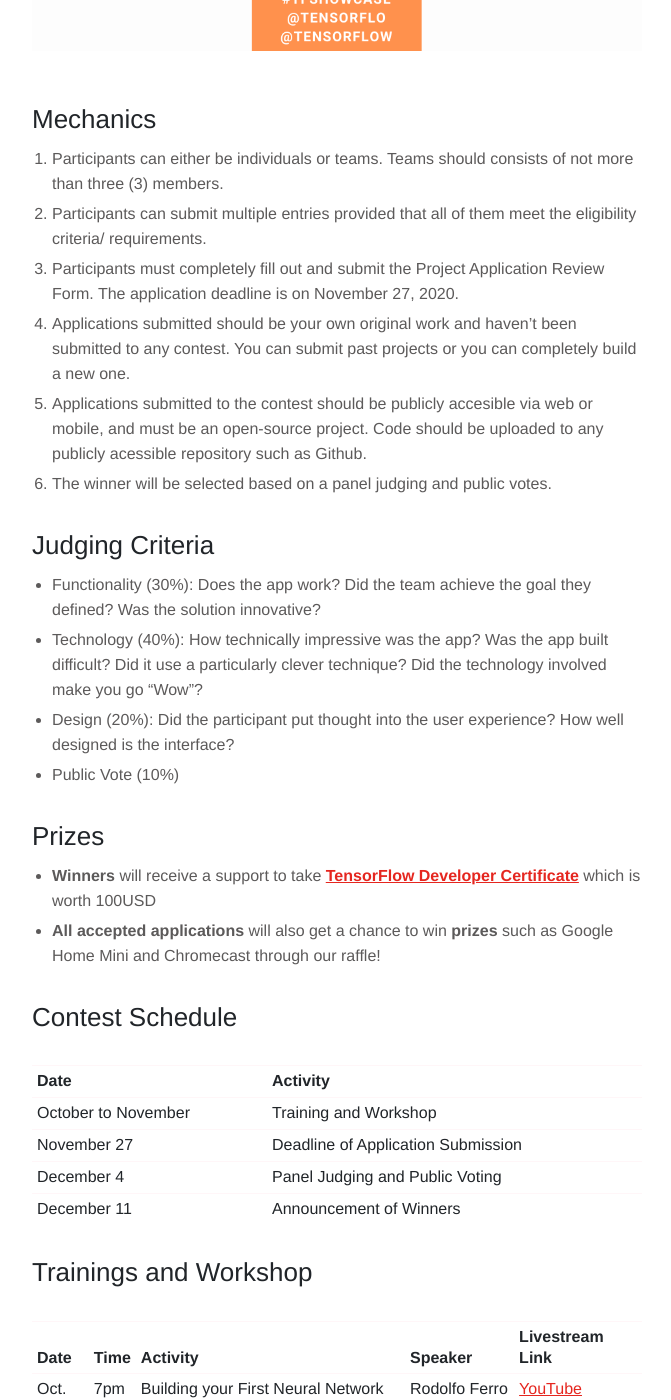
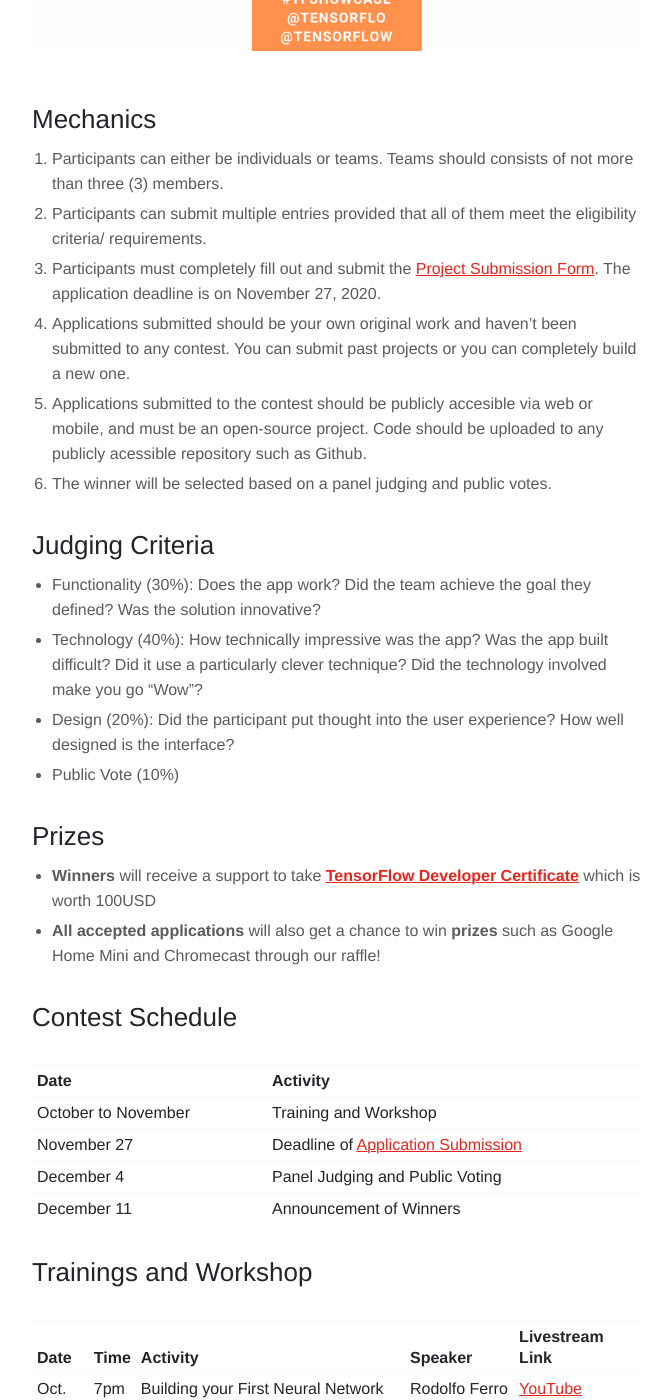
Before and after one commit to aipilipinas/aipilipinas.github.io, a Jekyll site: the page built from _events/tfshowcase.md, in a window 1280 px wide and 1400 px high, scrolled down 1073 px. Shown: the whole window, without its empty margins (143-814 px from the left). Built offline with Jekyll 4.4.1, drawn with Linux system fonts in a browser that asks for light colours; some of the changed lines change nothing that is shown; some of the changed text lies outside the part shown.

Commit message:
Add video links for the last two sessions, and add project submission link

```diff
--- a/_events/tfshowcase.md
+++ b/_events/tfshowcase.md
@@ -12,7 +12,7 @@
 ## Mechanics
 1. Participants can either be individuals or teams. Teams should consists of not more than three (3) members.
 2. Participants can submit multiple entries provided that all of them meet the eligibility criteria/ requirements.
-3. Participants must completely fill out and submit the Project Application Review Form. The application deadline is on November 27, 2020.
+3. Participants must completely fill out and submit the [Project Submission Form](https://docs.google.com/forms/d/e/1FAIpQLSec9tvqn2iydC60jE4SS7lkjY7x4eoakQLtWCOkTENmh-5PWw/viewform). The application deadline is on November 27, 2020.
 4. Applications submitted should be your own original work and haven't been submitted to any contest. You can submit past projects or you can completely build a new one.
 5. Applications submitted to the contest should be publicly accesible via web or mobile, and must be an open-source project. Code should be uploaded to any publicly acessible repository such as Github.
 6. The winner will be selected based on a panel judging and public votes.
@@ -37,7 +37,7 @@
 Date | Activity
 --- | ---
 October to November | Training and Workshop
-November 27 | Deadline of Application Submission
+November 27 | Deadline of [Application Submission](https://docs.google.com/forms/d/e/1FAIpQLSec9tvqn2iydC60jE4SS7lkjY7x4eoakQLtWCOkTENmh-5PWw/viewform)
 December 4 | Panel Judging and Public Voting
 December 11 | Announcement of Winners
 
@@ -51,8 +51,8 @@
 Oct. 30 | 7pm | Image Classification in TensorFlow | Rodolfo Ferro | [YouTube](https://www.youtube.com/watch?v=w_6mLDn_RbI) [Facebook](https://www.facebook.com/AIPilipinas/posts/873700633165134)
 Oct. 31 | 1pm | Sequences, RNN in TensorFlow | Yogesh Kulkarni | [YouTube](https://www.youtube.com/watch?v=qFrdm_9fjJY) [Facebook](https://www.facebook.com/AIPilipinas/posts/873935699808294)
 Nov. 7 | 1pm | Building a TensorFlow.JS App | Wenhe Li | [YouTube](https://www.youtube.com/watch?v=GZ4TYgNLoTA) [Facebook](https://www.facebook.com/239492583252612/posts/879669872568210/)
-Nov. 14 | 1pm | Building a TensorFlow Lite App | Henry Ruiz | TBA
-Nov. 14 | 3pm | Text Classification in TensorFlow | Thierno Ibrahima | TBA
+Nov. 14 | 1pm | Building a TensorFlow Lite App | Henry Ruiz | [YouTube](https://www.youtube.com/watch?v=G6sqRaqkF5U) [Facebook](https://www.facebook.com/239492583252612/posts/885112585357272/)
+Nov. 14 | 3pm | Text Classification in TensorFlow | Thierno Ibrahima | [YouTube](https://www.youtube.com/watch?v=DUxlIWr2T30) [Facebook](https://www.facebook.com/239492583252612/posts/886145321920665/)
 
 
 ## Resources
```
